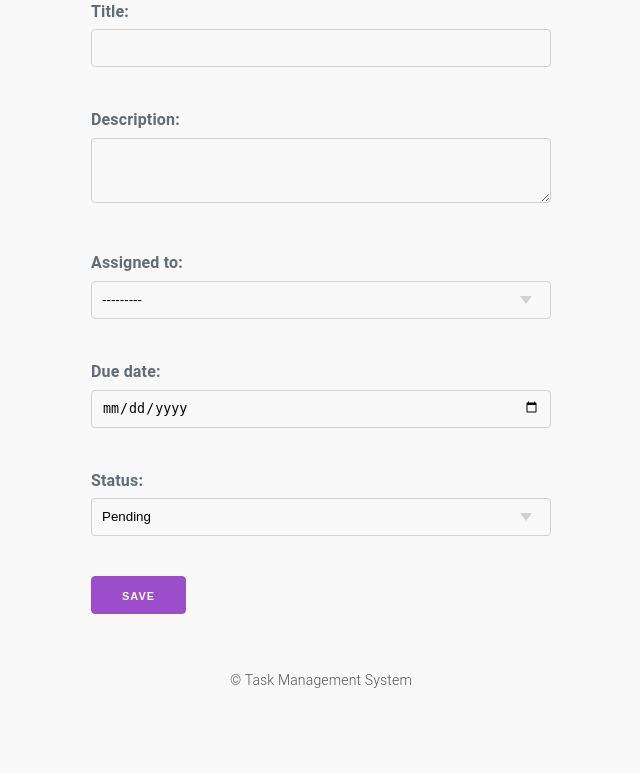
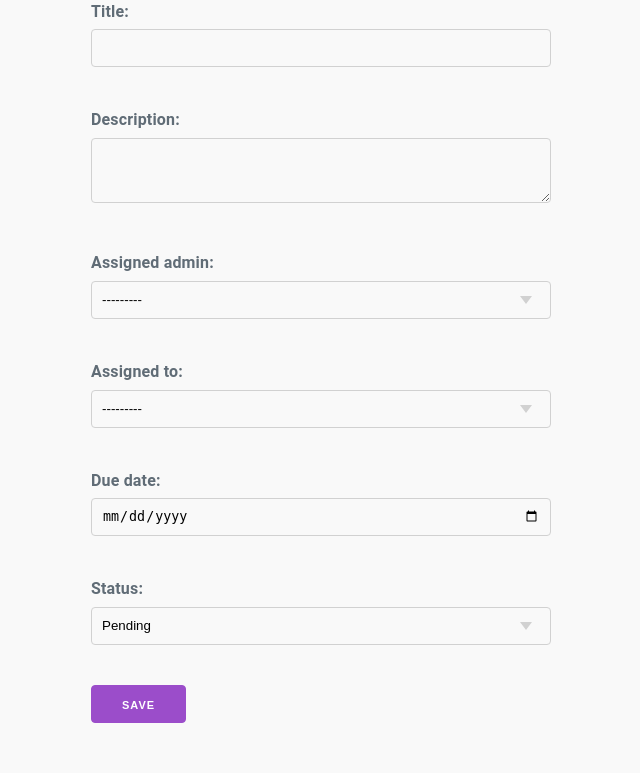
Before and after one commit to donjoo/taskify, a Django app: page /panel/tasks/create/ in a window 1280 px wide. Shown: the part 255-1028 px from the top of the page, without its empty margins (319-959 px from the left). Before the commit the page ends 943 px from the top, so only its background shows below. Run offline with Django 5.2, Linux system fonts and the light colour scheme; a user stored in the database is signed in; tables that the repository leaves empty hold one stand-in row (values such as "Sample post").

Commit message:
adddd task and user detail page

```diff
--- a/admin_panel/templates/admin_panel/admin_dashboard.html
+++ b/admin_panel/templates/admin_panel/admin_dashboard.html
@@ -33,7 +33,7 @@
 <h2>Admin Dashboard</h2>
 
 <h3>Tasks</h3>
-<a href="{% url 'task_create' %}" class="btn btn-primary mb-3">➕ Add Task</a>
+<a href="{% url 'admin_task_create' %}" class="btn btn-primary mb-3">➕ Add Task</a>
 
 <table class="table table-striped">
     <thead>
--- a/admin_panel/templates/admin_panel/superadmin_user_detail.html
+++ b/admin_panel/templates/admin_panel/superadmin_user_detail.html
@@ -22,6 +22,7 @@
                 <td>{{ task.due_date|date:"d M Y" }}</td>
                 <td>{{ task.completion_report|default:"--" }}</td>
                 <td>{{ task.worked_hours|default:"--" }}</td>
+                <td>      <a href="{% url 'superadmin_task_detail' task.id %}">View Task</a></td>
             </tr>
             {% empty %}
             <tr>
--- a/admin_panel/urls.py
+++ b/admin_panel/urls.py
@@ -21,7 +21,7 @@ urlpatterns = [
     path("tasks/create/", views.task_create, name="task_create"),
     path("tasks/<int:pk>/update/", views.task_update, name="task_update"),
     path("tasks/<int:pk>/delete/", views.task_delete, name="task_delete"),
-
+    path("admin/tasks/create/", views.admin_task_create, name="admin_task_create"),
 
     path("superadmin/user/<int:user_id>/", views.superadmin_user_detail, name="superadmin_user_detail"),
-]
+    path("superadmin/task/<int:task_id>/", views.superadmin_task_detail, name="superadmin_task_detail"),]
--- a/admin_panel/views.py
+++ b/admin_panel/views.py
@@ -7,7 +7,7 @@ from tasks.models import Task
 from django.contrib.auth import authenticate, login, logout
 from django.contrib import messages
 from accounts.forms import UserForm
-from tasks.forms import TaskForm
+from tasks.forms import TaskForm , TaskFormForAdmin
 from django.core.paginator import Paginator
 
 # admin authenticate
@@ -136,6 +136,24 @@ def task_create(request):
     return render(request, 'admin_panel/task_form.html', {'form': form})
 
 
+@login_required
+def admin_task_create(request):
+    if request.user.role != "admin":
+        return HttpResponseForbidden("Forbidden")
+
+    if request.method == "POST":
+        form = TaskFormForAdmin(request.POST, admin_user=request.user)
+        if form.is_valid():
+            task = form.save(commit=False)
+            task.assigned_admin = request.user
+            task.save()
+            return redirect('admin_dashboard')
+    else:
+        form = TaskFormForAdmin(admin_user=request.user)
+
+    return render(request, 'admin_panel/admin_task_form.html', {'form': form})
+
+
 
 
 @login_required
@@ -183,3 +201,34 @@ def superadmin_user_detail(request, user_id):
         "user_obj": user,
         "tasks": tasks
     })
+
+
+@login_required
+def superadmin_task_detail(request, task_id):
+    if request.user.role != "superadmin":
+        return HttpResponseForbidden("Forbidden")
+
+    task = get_object_or_404(Task, id=task_id)
+    return render(request, "admin_panel/superadmin_task_detail.html", {
+        "task": task
+    })
+
+
+
+
+# @login_required
+# def admin_task_create(request):
+#     if request.user.role != "admin":
+#         return HttpResponseForbidden("Forbidden")
+
+#     if request.method == "POST":
+#         form = TaskFormForAdmin(request.POST, admin_user=request.user)
+#         if form.is_valid():
+#             task = form.save(commit=False)
+#             task.assigned_admin = request.user
+#             task.save()
+#             return redirect('admin_dashboard')
+#     else:
+#         form = TaskFormForAdmin(admin_user=request.user)
+
+#     return render(request, 'panel/task_form.html', {'form': form})
--- a/task_project/urls.py
+++ b/task_project/urls.py
@@ -16,8 +16,9 @@ Including another URLconf
 """
 from django.contrib import admin
 from django.urls import path, include
-
+from admin_panel import views as admin_views
 urlpatterns = [
+        path('', admin_views.login_view, name='login'),  # home page points to login
         path('api/accounts/', include('accounts.urls')),
         path('api/', include('tasks.urls')),
         path('panel/', include('admin_panel.urls')),
--- a/tasks/forms.py
+++ b/tasks/forms.py
@@ -1,12 +1,28 @@
 from django import forms
 from .models import Task
-
+from accounts.models import CustomUser
 
 
 class TaskForm(forms.ModelForm):
     class Meta:
         model = Task
-        fields = ["title", "description", "assigned_to", "due_date", "status"]
+        fields = ["title", "description", 'assigned_admin', "assigned_to", "due_date", "status"]
         widgets = {
             "due_date": forms.DateInput(attrs={"type": "date"}),  # HTML5 date picker
         }
+
+
+
+class TaskFormForAdmin(forms.ModelForm):
+    class Meta:
+        model = Task
+        fields = ['title', 'description', 'assigned_to', 'due_date', 'status']
+        widgets = {
+            "due_date": forms.DateInput(attrs={"type": "date"}),  # HTML5 date picker
+        }
+
+    def __init__(self, *args, **kwargs):
+        admin = kwargs.pop('admin_user', None)
+        super().__init__(*args, **kwargs)
+        if admin:
+            self.fields['assigned_to'].queryset = CustomUser.objects.filter(admin=admin)
--- a/tasks/models.py
+++ b/tasks/models.py
@@ -10,7 +10,22 @@ class Task(models.Model):
 
     title = models.CharField(max_length=255)
     description = models.TextField(blank=True)
-    assigned_to = models.ForeignKey(settings.AUTH_USER_MODEL, on_delete=models.CASCADE, related_name='tasks')
+    assigned_admin = models.ForeignKey(
+        settings.AUTH_USER_MODEL,
+        null=True,
+        blank=True,
+        on_delete=models.SET_NULL,
+        limit_choices_to={'role': 'admin'},
+        related_name='admin_tasks'
+    )
+
+    # The user who will complete the task
+    assigned_to = models.ForeignKey(
+        settings.AUTH_USER_MODEL,
+        on_delete=models.CASCADE,
+        related_name='tasks',
+        limit_choices_to={'role': 'user'})
+
     due_date = models.DateField(null=True, blank=True)
     status = models.CharField(max_length=20, choices=STATUS_CHOICES, default='pending')
 
```
Also changed, not shown: admin_panel/templates/admin_panel/admin_task_form.html (added, +26 -0 lines), admin_panel/templates/admin_panel/superadmin_task_detail.html (added, +35 -0 lines), tasks/migrations/0002_task_assigned_admin_alter_task_assigned_to.py (added).
